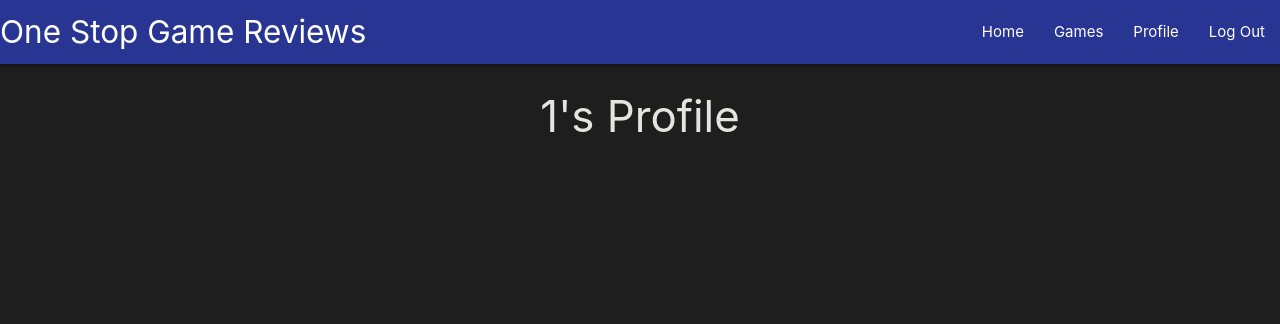
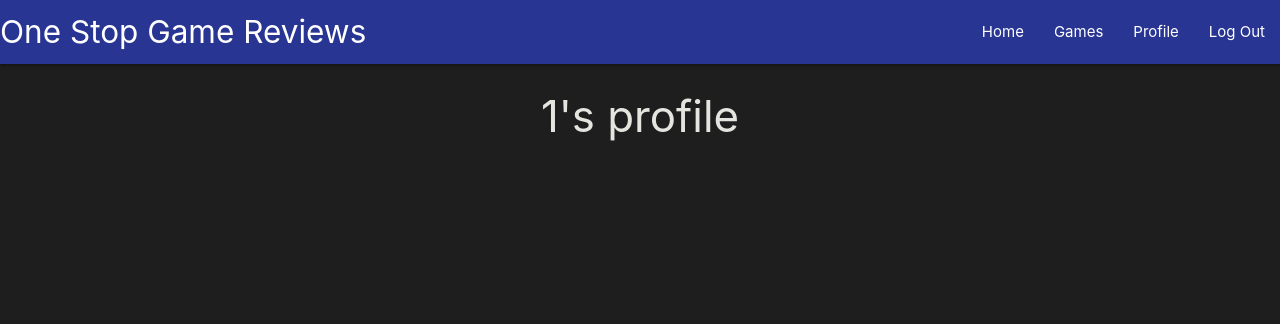
Before and after one commit to joshfreeman00/video-game-review-MS3, a Flask app: page /profile/admin in a window 1280 px wide. Shown: the top 324 px of the page. Run offline with Flask 2, Linux system fonts and the light colour scheme; the visitor is signed in with stand-in values (Sample User, id 1); some libraries are stand-ins or nearby versions.

Commit message:
Alter punctuation

```diff
--- a/videogamereview/templates/profile.html
+++ b/videogamereview/templates/profile.html
@@ -1,6 +1,6 @@
 {% extends "base.html" %}
 {% block content%}
 
-<h3 class="center-align">{{ username }}'s Profile</h3>
+<h3 class="center-align">{{ username }}'s profile</h3>
 
 {% endblock %}
```
